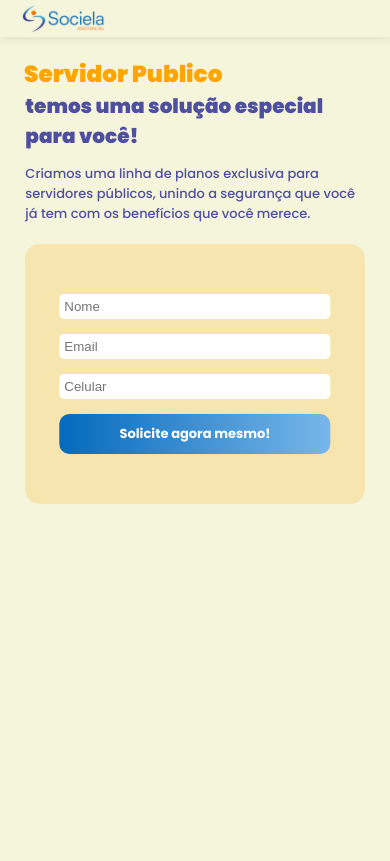
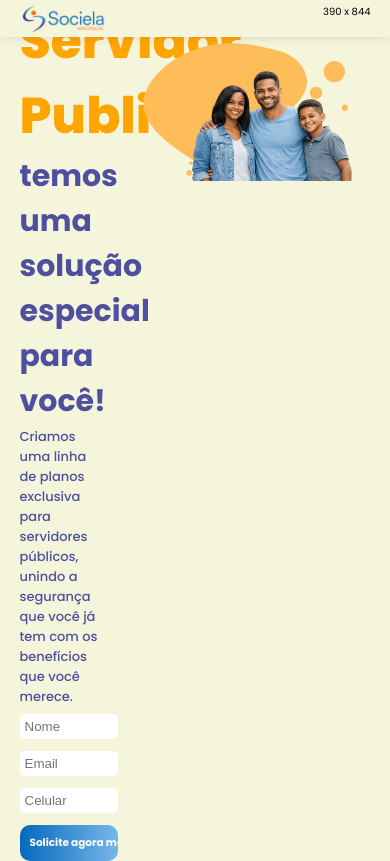
Before and after one commit to joeltorresssa/landingPage, a plain HTML site: page index.html in a window 390 px wide. Drawn offline with Linux system fonts and the light colour scheme.

Commit message:
Padrão
Deixei no padrão para começar o responsivo da secao 1

```diff
--- a/index.html
+++ b/index.html
@@ -5,7 +5,9 @@
     <meta charset="UTF-8">
     <meta name="viewport" content="width=device-width, initial-scale=1.0">
     <link rel="stylesheet" href="src/css/header.css">
-    <link rel="stylesheet" href="src/css/main.css">
+    <link rel="stylesheet" href="src/css/secao1.css">
+    <link rel="stylesheet" href="src/css/global.css">
+    <link rel="stylesheet" href="src/css/animacoes.css">
     <link rel="preconnect" href="https://fonts.googleapis.com">
     <link rel="preconnect" href="https://fonts.gstatic.com" crossorigin>
     <link
@@ -21,7 +23,9 @@
                 <img class="logoMain" src="src/imagens/logo_sociela.png" alt="Logo Sociela" title="Voltar para o Site">
                 <img class="logoMobile" src="src/imagens/logo.png" alt="Logo Sociela" title="Voltar para o Site">
             </div>
+            <div id="resol">
 
+            </div>
             <!-- <button class="contato">
                 <img class="zap" src="src/imagens/icone zap.png" alt="zap">
                 Solicite agora!
@@ -31,16 +35,14 @@
     <main>
         <section id="sec1">
             <div id="headline" class="div1">
-                <div class="head1">
-                    <h1 class="title">
-                        <span>Servidor Publico</span> temos uma solução especial para você!
-                    </h1>
+
+                        <span class="span1">Servidor Publico</span> <span class="span2">temos uma solução especial para você!</span>
+
                     <p class="descricao">
                         Criamos uma linha de planos exclusiva para servidores públicos, unindo a segurança que você já
                         tem
                         com os benefícios que você merece.
                     </p>
-                </div>
                 <div class="head2">
                 <!-- <button class="contato">
                     <img class="zap" src="src/imagens/icone zap.png" alt="zap">
@@ -48,20 +50,20 @@
                 </button> -->
                 </div>
                 <!-- <button>Qero conhecer!</button> -->
-                <div id="formulario" class="div2">
+                <!-- <div id="formulario" class="div2"> -->
                     <form action="">
-                        <!-- <label for="Nome">Nome</label> -->
+
                         <input type="text" placeholder="Nome">
 
-                        <!-- <label for="Email">Email</label> -->
+
                         <input type="email" placeholder="Email">
 
-                        <!-- <label for="">Celular</label> -->
+
                         <input type="tel" name="" id="" placeholder="Celular">
 
                         <input type="submit" class="contato" value="Solicite agora mesmo!">
                     </form>
-                </div>
+                <!-- </div> -->
 
             </div>
             <!-- <div id="formulario" class="div2">
@@ -78,9 +80,11 @@
                     <input type="submit">
                 </form>
             </div> -->
-            <!-- <div id="banner" class="div3">
-                <img class="imgBanner" src="src/imagens/landing.svg" alt="">
+            <!-- <div id="shape">
             </div> -->
+            <div id="banner" class="div3">
+                <img class="imgBanner" src="src/imagens/landing2.png " alt="">
+            </div>
 
         </section>
         <!-- <section id="sec2">
@@ -114,6 +118,7 @@
         </section> -->
 
     </main>
+    <script src="src/script.js"></script>
 
 </body>
 
--- /dev/null
+++ b/src/css/animacoes.css
@@ -0,0 +1,30 @@
+@keyframes animacaoSeta {
+    0% {
+        transform: rotateY(180deg) scale(1);
+    }
+
+    100% {
+        transform: rotateY(180deg) scale(1.5);
+    }
+}
+
+@keyframes animacaoTi {
+    0% {
+        transform: scale(1);
+    }
+
+    100% {
+        transform: scale(1.05);
+    }
+}
+
+@keyframes animacaoBanner {
+    0% {
+        transform: scale(1);
+    }
+
+    100% {
+        transform: scale(1.06);
+    }
+
+}
--- /dev/null
+++ b/src/css/global.css
@@ -0,0 +1,27 @@
+* {
+    margin: 0;
+    padding: 0;
+    box-sizing: border-box;
+}
+
+html{
+    font-size: 62.5%;
+}
+
+body {
+    background-color: beige;
+    font-family: "Poppins", sans-serif;
+
+}
+/* main {
+    max-width: 1250px;
+    display: flex;
+    justify-content: center;
+
+
+    border: solid 2px black;
+    margin: 1rem auto 0 auto;
+} */
+section{
+    padding: 1% 5%;
+}
--- a/src/css/header.css
+++ b/src/css/header.css
@@ -1,23 +1,13 @@
-* {
-    margin: 0;
-    padding: 0;
-    box-sizing: border-box;
-}
 
-body {
-
-    background-color: beige;
-    font-family: "Poppins", sans-serif;
-    display: flex;
-    justify-content: center;
-}
 
 header {
     z-index: 9999;
     box-shadow: 0px 1px 10px rgba(0, 0, 0, 0.1);
-    position: fixed;
+    position: sticky;
+    left: 0;
+    top: 0;
     box-sizing: border-box;
-    padding: 1% 5% 1% 5%;
+    padding: 1% 5%;
     width: 100%;
     background-color: beige;
     /* margin-left: 50%;
--- a/src/css/main.css
+++ b/src/css/secao1.css
@@ -1,140 +1,107 @@
 /* ANIMAÇÕES */
-@keyframes animacaoSeta {
-    0% {
-        transform: rotateY(180deg) scale(1);
-    }
 
-    100% {
-        transform: rotateY(180deg) scale(1.5);
-    }
+
+#sec1 {
+    margin: 0 auto;
+    height: calc(100vh - 52.61px);
+    display: flex;
+
+    position: relative;
+    align-items: stretch;
+
+
+    /* border: solid 1px rgb(25, 190, 25); */
+
+}
+#headline,
+#banner {
+    height: 100%;
 }
 
-@keyframes animacaoTi {
-    0% {
-        transform: scale(1);
-    }
-
-    100% {
-        transform: scale(1.05);
-    }
-}
-
-
-main {
-
-    max-width: 1250px;
-    width: 90%;
+#headline {
     display: flex;
-    z-index: 1;
-    transform: translateY(95px);
-    /* border: solid 2px black; */
+    flex-direction: column;
+    width: 35%;
+    position: relative;
+    align-self: center;
+    /* border: solid 1px rgb(25, 190, 25); */
     justify-content: center;
-    align-items: center;
-
 
 
 }
 
-
-#sec1 {
-    background-image: url(/src/imagens/landing.svg);
-    background-size: contain;
-    background-repeat: no-repeat;
-    background-position: right;
-    /* border: solid 1px rgb(25, 190, 25); */
-
+.span1 {
+    display: inline-block;
+    font-size: 5rem;
+    color: orange;
+    animation: animacaoTi 0.8s ease-in-out infinite alternate;
+    font-weight: 750;
 }
 
-#headline {
-    /* left: 10%;     */
-    width: 45%;
-    position: relative;
-    /* border: solid 1px red; */
-    /* width: clamp(350px, calc(331.818px + 5.682vw), 400px); */
-    /* border: solid 1px black; */
-
+.span2{
+    color: rgb(79, 79, 160);
+    font-size: 3rem;
+    text-align: left;
+    font-weight: 650;
 }
 
-
-#headline:hover span {
-    /* transform: scale(1.05); */
-}
-
-.title {
-    color: rgb(79, 79, 160);
-    font-size: clamp(15px, calc(9.545px + 1.705vw), 30px);
-    padding: 0 0 2%;
-    text-align: left;
-}
-
-.title span {
-    display: inline-block;
-    padding: 0%;
-    font-size: clamp(22px, calc(17.273px + 1.477vw), 35px);
-    color: orange;
-    animation: animacaoTi 0.8s ease-in-out infinite alternate;
-}
-
-
-
 .descricao {
-
     font-weight: 450;
     width: 70%;
     color: rgb(79, 79, 160);
     text-align: left;
     padding: 2% 0 6%;
     font-size: clamp(13px, calc(5.455px + 0.795vw), 15px);
-
 }
-
+#shape{
+    top: 0;
+    right:0;
+    position: absolute;
+    width: 50%;
+    height:100%;
+    /* border: solid 1px black; */
+    border-radius: 0 350px 0 300px ;
+    background-color: rgb(255, 165, 0 , 0.5);
+}
 
 #banner {
     position: relative;
-    width: 50%;
+    width: 60%;
     overflow: hidden;
     box-sizing: border-box;
-    transition: transform 0.2s;
+    /* animation: animacaoBanner 10s ease 0s infinite alternate-reverse forwards; */
+
     /* border: solid 1px black; */
 }
 
-#banner:hover {
-    transform: scale(1.03);
-}
+.imgBanner {
 
-.imgBanner {
     display: block;
     width: 100%;
     object-fit: contain;
 }
 
-
-
 #formulario {
+    display: flex;
+    justify-content: center;
+    align-items: center;
     backdrop-filter: blur(5px);
     background-color: rgba(255, 166, 1, 0.2);
-    position: relative;
+    /* position: relative; */
     border-radius: 15px;
-    width: 65%;
+    width: 70%;
     height: clamp(200px, calc(163.636px + 11.364vh), 300px);
     /* border: solid 1px black; */
 }
 
 form {
-
-    display: flex;
-    gap: 15px;
-    position: absolute;
-    margin-bottom: 50%;
-    margin-left: 50%;
-    transform: translate(-50%, -50%);
-    top: 50%;
+    /* position: absolute; */
+    gap: 12px;
     /* border: solid 1px black; */
     width: 80%;
     display: flex;
     flex-direction: column;
 }
-
 
 input {
     border-radius: 5px;
@@ -309,74 +276,6 @@ input{
     }
 } */
 
-@media (max-width: 576px) {
-    main {
-        padding-top: 5%;
-        transform: translateY(37px);
-    }
-
-    #sec1 {
-        /* border: solid 1px black; */
-        display: flex;
-        flex-direction: column;
-        align-items: center;
-        background: none;
-    }
-
-    #headline {
-        /* border: solid 1px black; */
-        top: 0;
-        left: 0;
-        width: 87vw;
-    }
-
-    .title {
-        font-size: 20px;
-        font-weight: 900;
-        text-align: left;
-    }
-
-    .title span {
-        font-size: 900;
-        display: block;
-    }
-
-    .descricao {
-        width: 100%;
-
-    }
-
-    #formulario {
-        margin: 0 auto;
-        width: 87vw;
-    }
-
-    .contato {
-        font-size: small;
-    }
+@media (max-width: 575px){
 
 }
-
-@media (min-width: 577px) and (max-width:768px) {
-    #sec1 {
-        background-size: 75%;
-    }
-
-    #formulario {
-        /* border: solid 1px black; */
-        width: 80%;
-        height: 210px;
-    }
-}
-
-@media (min-width: 769px) {
-    #sec1 {
-        background-size: contain;
-    }
-
-    #formulario {
-        /* border: solid 1px black; */
-        width: 80%;
-        height: 210px;
-    }
-}
--- a/src/script.js
+++ b/src/script.js
@@ -0,0 +1,11 @@
+let resol = document.getElementById("resol")
+
+
+
+function atualizarResol() {
+    const largura = innerWidth
+    const altura = innerHeight
+    resol.textContent = `${largura} x ${altura}`
+}
+atualizarResol()
+window.addEventListener("resize", atualizarResol)
```
Also changed, not shown: src/imagens/landing.png (added), src/imagens/landing2.png (added), 1 other file.
